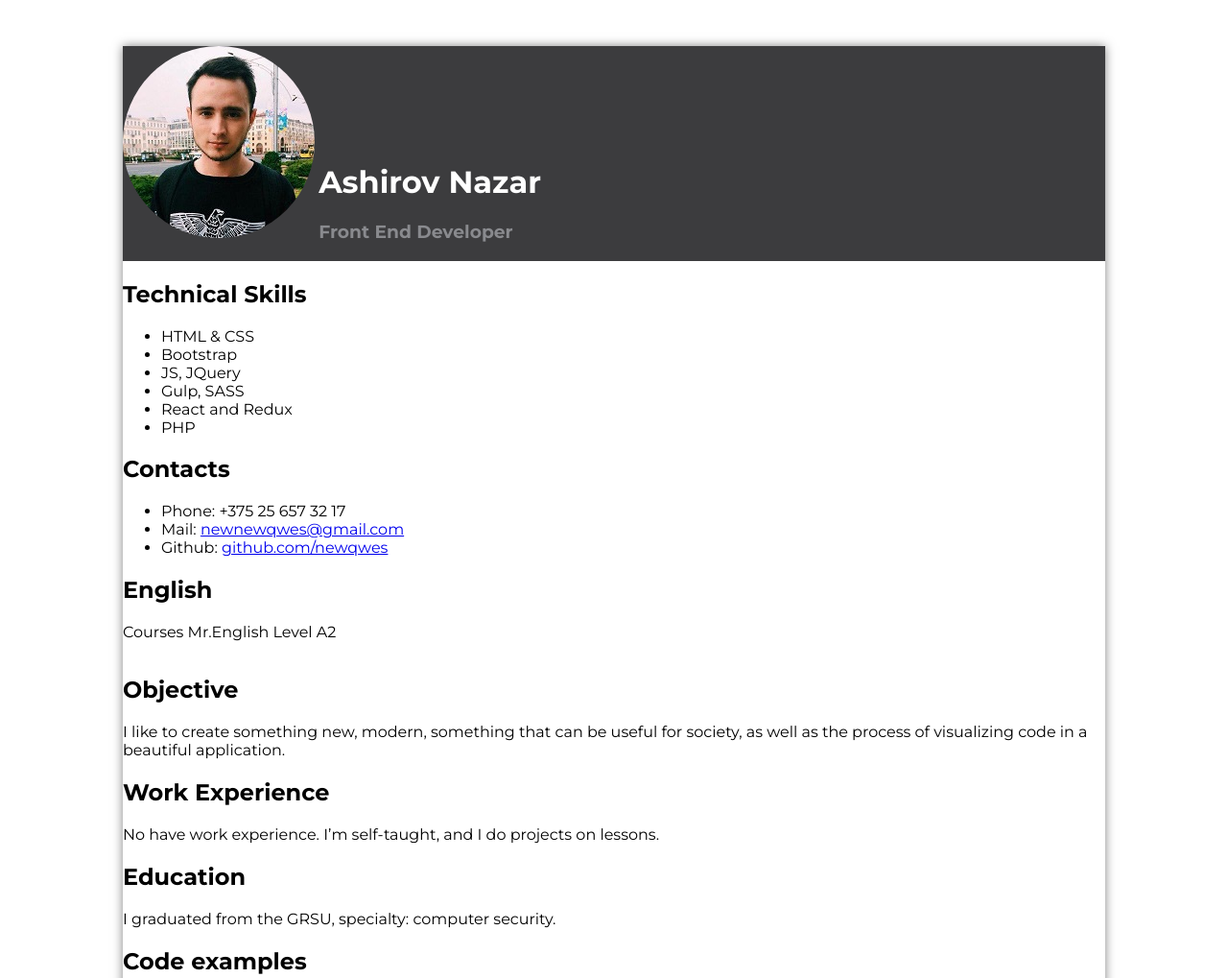
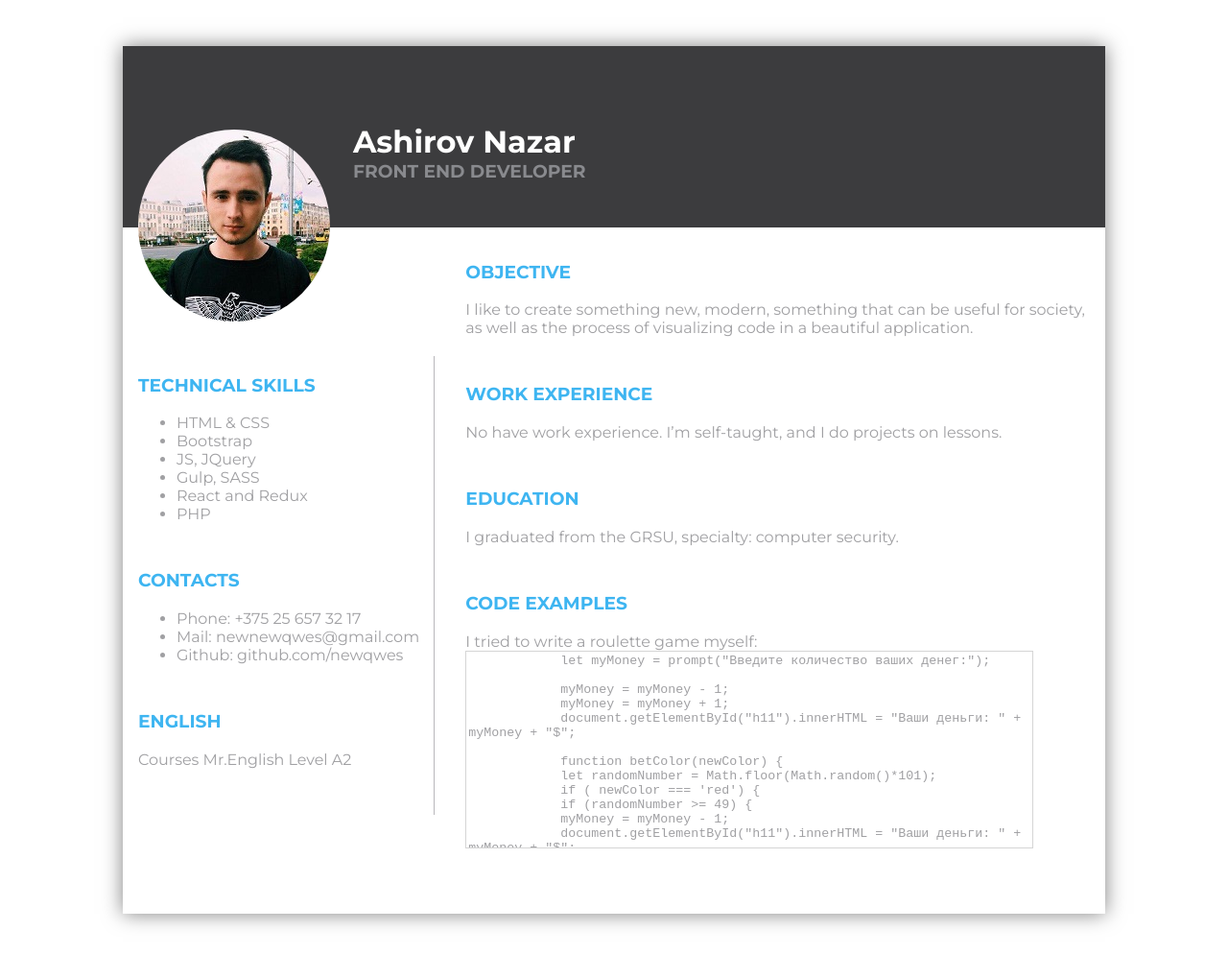
Before and after one commit to newqwes/Ashyrov-Nazar-cv, a plain HTML site: page index.html in a window 1280 px wide. Shown: the top 1019 px of the page at 96% size. Drawn offline with Linux system fonts and the light colour scheme.

Commit message:
refactor: change style of page

```diff
--- a/index.html
+++ b/index.html
@@ -11,15 +11,17 @@
 </head>
 <body>
 <header>
-    <img src="assets/img/avatar.jpg" alt="avatar">
     <div class="title">
         <h1>Ashirov Nazar</h1>
         <h3>Front End Developer</h3>
     </div>
 </header>
+<section class="img">
+    <img src="assets/img/avatar.jpg" alt="avatar">
+</section>
 <section class="left">
     <article class="skills">
-        <h2>Technical Skills</h2>
+        <h3>Technical Skills</h3>
         <ul>
             <li>HTML & CSS</li>
             <li>Bootstrap</li>
@@ -30,7 +32,7 @@
         </ul>
     </article>
     <article class="contacts">
-        <h2>Contacts</h2>
+        <h3>Contacts</h3>
         <ul>
             <li>Phone: +375 25 657 32 17</li>
             <li>Mail: <a href="mailto:newnewqwes@gmail.com" target="_blank">newnewqwes@gmail.com</a></li>
@@ -38,25 +40,25 @@
         </ul>
     </article>
     <article class="english">
-        <h2>English</h2>
+        <h3>English</h3>
         <p>Courses Mr.English Level A2</p>
     </article>
 </section>
 <section class="right">
     <article class="Objective">
-        <h2>Objective</h2>
+        <h3>Objective</h3>
         <p>I like to create something new, modern, something that can be useful for society, as well as the process of visualizing code in a beautiful application.</p>
     </article>
     <article class="experience">
-        <h2>Work Experience</h2>
+        <h3>Work Experience</h3>
         <p>No have work experience. I’m self-taught, and I do projects on lessons.</p>
     </article>
     <article class="education">
-        <h2>Education</h2>
+        <h3>Education</h3>
         <p>I graduated from the GRSU, specialty: computer security.</p>
     </article>
     <article class="code">
-        <h2>Code examples</h2>
+        <h3>Code examples</h3>
         <label>I tried to write a roulette game myself:
             <textarea disabled readonly>
             let myMoney = prompt("Введите количество ваших денег:");
--- a/style.css
+++ b/style.css
@@ -1,33 +1,76 @@
 body {
-    width: 1024px;
+    max-width: 1024px;
     margin: 3em auto;
     font-family: 'Montserrat', sans-serif;
-    box-shadow: 0 0 10px rgba(0,0,0,0.5);
+    box-shadow: 0 0 20px rgba(0,0,0,0.5);
     display: grid;
+    grid-template-columns: 1fr 2fr;
+    color: #a0a0a3;
 }
+
 header {
     background-color: #3c3c3e;
+    grid-column-start: 1;
+    grid-column-end: 4;
+    grid-row-start: 1;
+    grid-row-end: 3;
 }
+
+.img {
+    grid-column-start: 1;
+    grid-row-start: 2;
+    grid-row-end: 4;
+    margin: 1em;
+}
+
 header h1 {
     color: #ffffff;
+    margin: 0;
 }
 header h3 {
     color: #898a8e;
+    margin: 0;
+}
+h3 {
+    text-transform: uppercase;
+    color: #3eb5f1;
 }
 img {
     border-radius: 100%;
-    display: inline-block;
     height: 200px;
     width: 200px;
 }
 
 textarea {
-    background-color: #fffef0;
-    margin: 2% 5%;
+    background: #ffffff;
     resize: none;
     width: 90%;
     height: 200px;
+    color: #a0a0a3;
 }
 .title {
     display: inline-block;
+    margin: 5em 2em 0 15em;
 }
+
+.left {
+    grid-column-start: 1;
+    grid-row-start: 7;
+    grid-row-end: 4;
+    margin: 1em;
+    border-right: 1px solid #b9b8bb;
+}
+
+.right {
+    grid-column-start: 2;
+    grid-row-start: 3;
+    grid-row-end: 8;
+    margin: 1em;
+}
+article {
+    margin: 0 0 3em 0;
+}
+a {
+    text-decoration: none;
+    color: #a0a0a3;
+}
```
